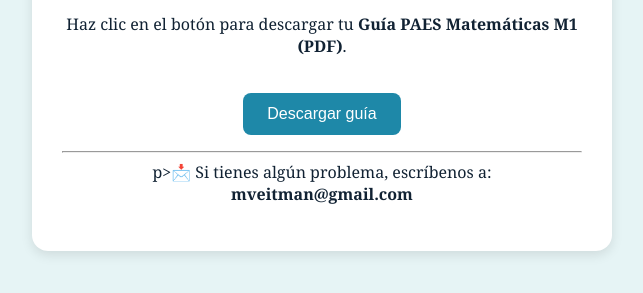
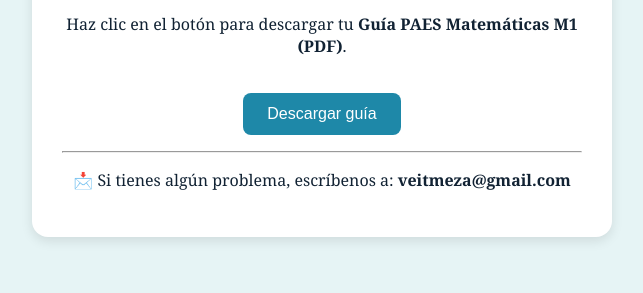
Before and after one commit to mveitm/PaesM1, a plain HTML site: page index.html in a window 1280 px wide. Shown: the part 259-552 px from the top of the page, without its empty margins (318-961 px from the left). Drawn offline with Linux system fonts and the light colour scheme.

Commit message:
Update contact email in index.html

```diff
--- a/index.html
+++ b/index.html
@@ -24,7 +24,7 @@ a:hover { text-decoration:underline; }
   <button id="btnDescargar" onclick="descargar()">Descargar guía</button>
   <p id="mensaje"></p>
   <hr>
-  p>📩 Si tienes algún problema, escríbenos a: <strong>mveitman@gmail.com</strong></p>
+  <p>📩 Si tienes algún problema, escríbenos a: <strong>veitmeza@gmail.com</strong></p>
  </div>
 
 <script>
```
